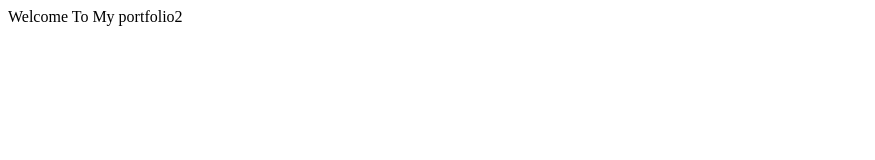
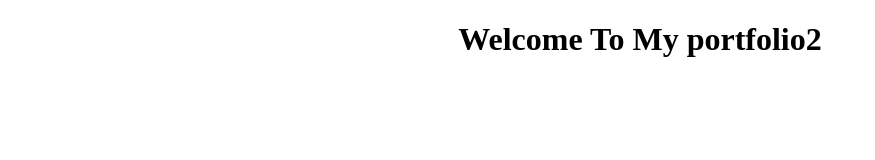
Before and after one commit to hasan0ali/portfolio2, a plain HTML site: page index.html in a window 1280 px wide. Shown: the whole page, without its empty margins (0-875 px from the left). Drawn offline with Linux system fonts and the light colour scheme.

Commit message:
first commit

```diff
--- a/index.html
+++ b/index.html
@@ -8,7 +8,7 @@
   <link rel="stylesheet" href="style.css">
 </head>
 <body>
-  <header>Welcome To My portfolio2</header>
+  <h1>Welcome To My portfolio2</h1>
 
 </body>
 </html>
--- a/style.css
+++ b/style.css
@@ -0,0 +1,3 @@
+h1{
+  text-align:center;
+}
```
Also changed, not shown: images/favicon.ico (added), images/kola-pata.jpg (added), images/robot.jpg (added), 3 other files.
